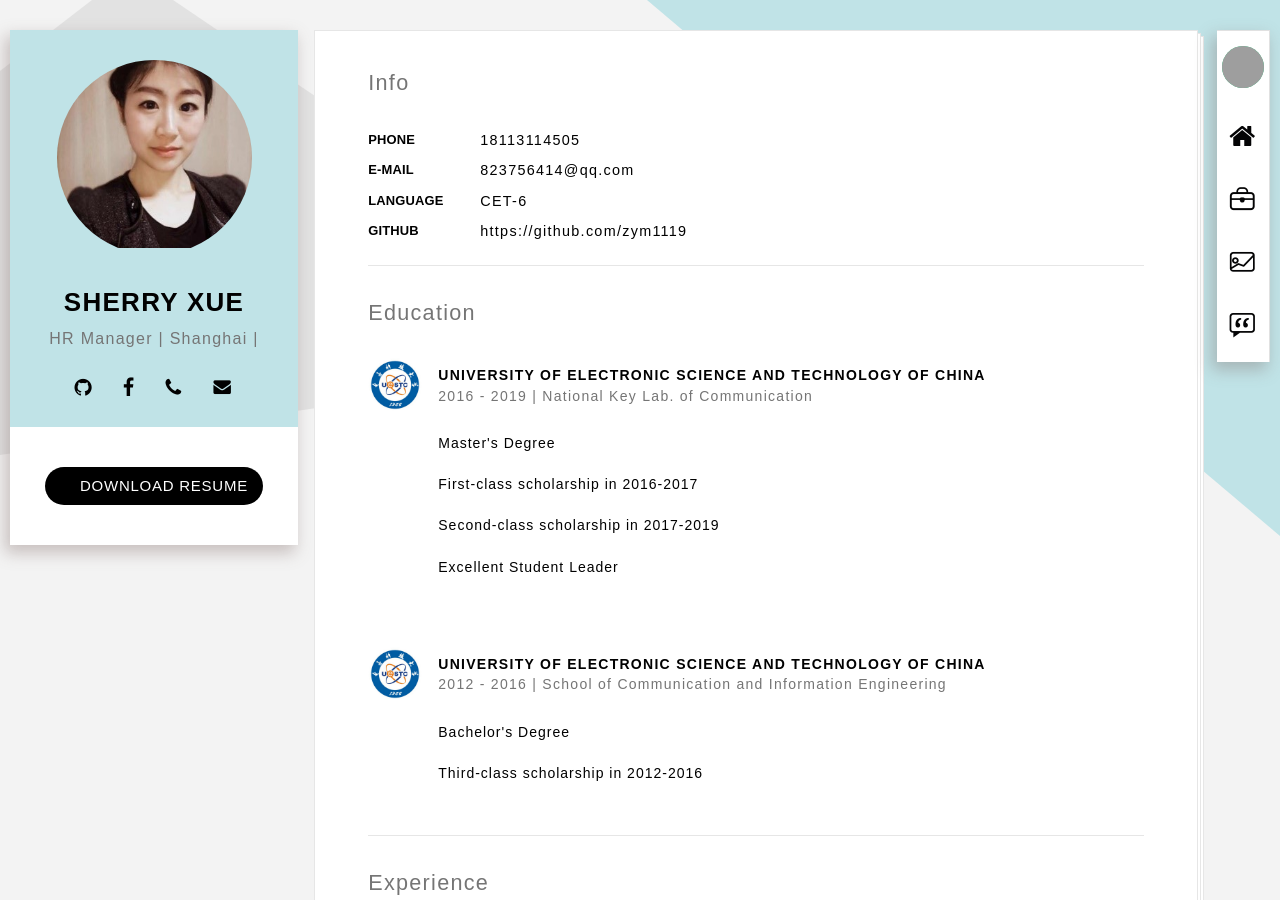
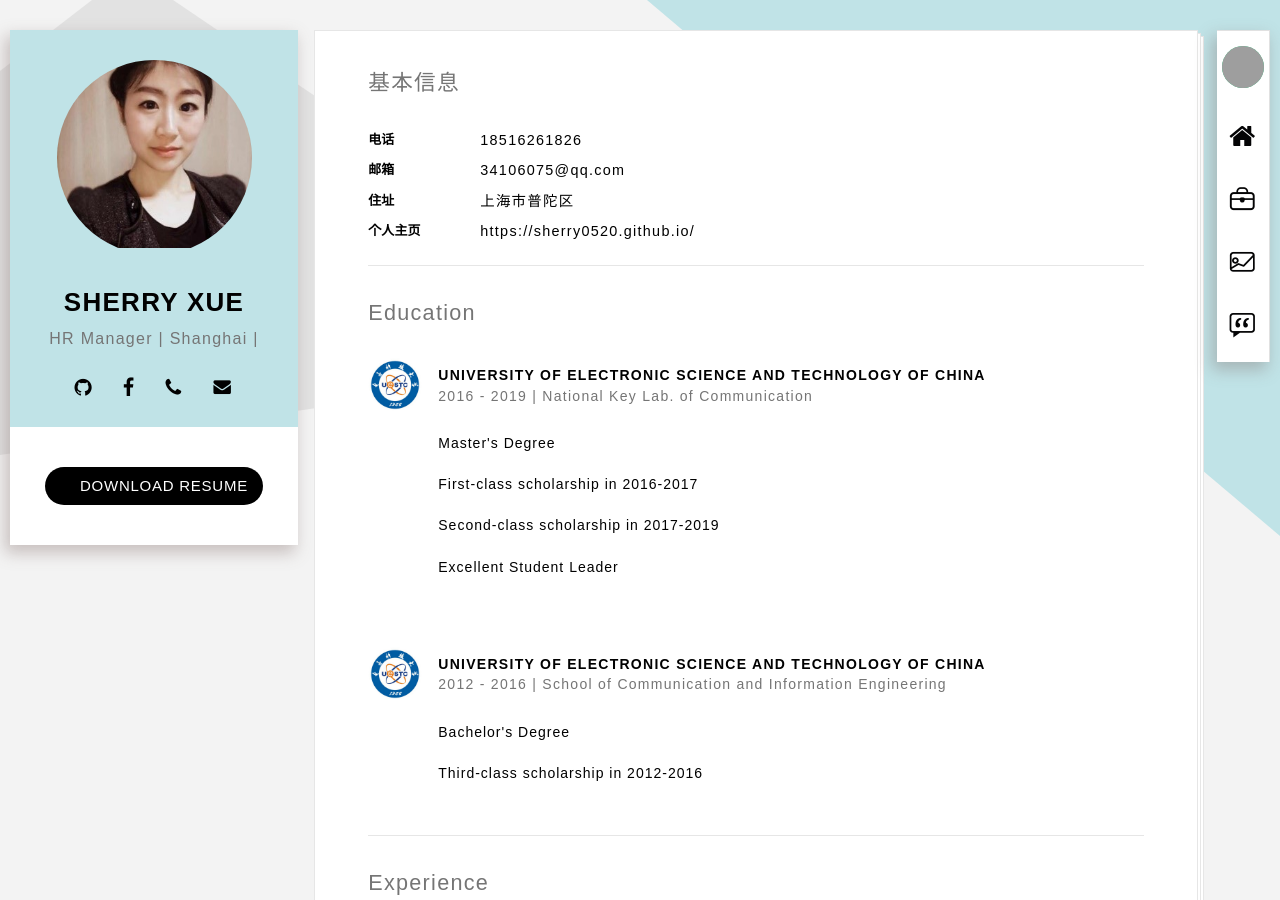
Before and after one commit to sherry0520/sherry0520.github.io, a Jekyll site: the page built from index.html, in a window 1280 px wide and 900 px high. Built offline with Jekyll 4.4.1, drawn with Linux system fonts in a browser that asks for light colours; some web fonts are replaced; grey boxes are pictures that could not be loaded.

Commit message:
Update resumer_01-basic.html

```diff
--- a/_includes/resumer_01-basic.html
+++ b/_includes/resumer_01-basic.html
@@ -1,21 +1,21 @@
 <section class="section brd-btm" id="basic_info">
     <div class="row">
         <div class="col-sm-6 clear-mrg">
-            <h2 class="title-thin text-muted">Info</h2>
+            <h2 class="title-thin text-muted">基本信息</h2>
 
             <dl class="dl-horizontal clear-mrg">
 
-                <dt class="text-upper">Phone</dt>
-                <dd>18113114505</dd>
+                <dt class="text-upper">电话</dt>
+                <dd>18516261826</dd>
 
-                <dt class="text-upper">e-mail</dt>
-                <dd>823756414@qq.com</dd>
+                <dt class="text-upper">邮箱</dt>
+                <dd>34106075@qq.com</dd>
 
-                <dt class="text-upper">language</dt>
-                <dd>CET-6</dd>
+                <dt class="text-upper">住址</dt>
+                <dd>上海市普陀区</dd>
 
-                <dt class="text-upper">github</dt>
-                <dd>https://github.com/zym1119</dd>
+                <dt class="text-upper">个人主页</dt>
+                <dd>https://sherry0520.github.io/</dd>
 
             </dl>
         </div><!-- .col-sm-6 -->
```
